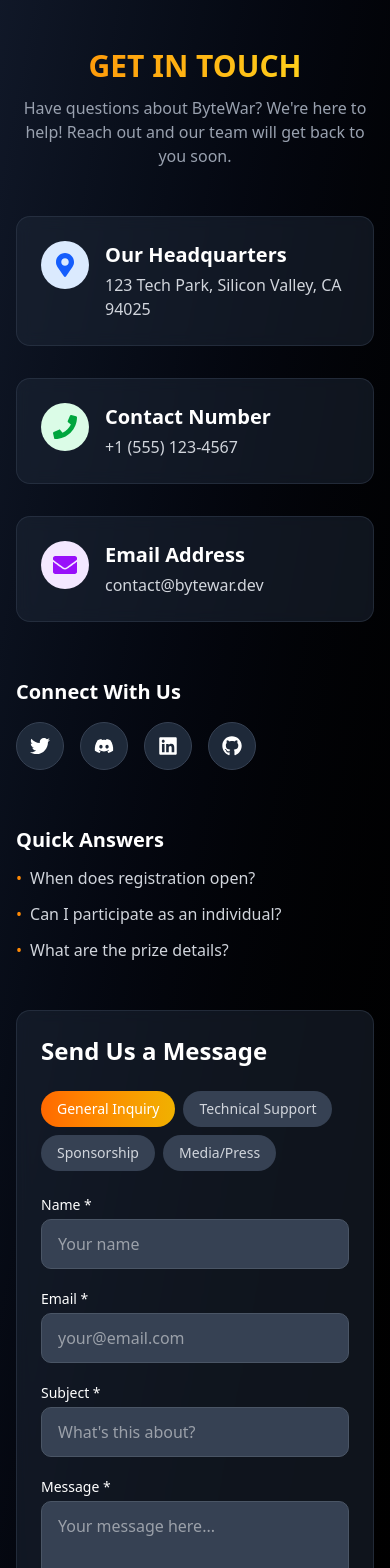
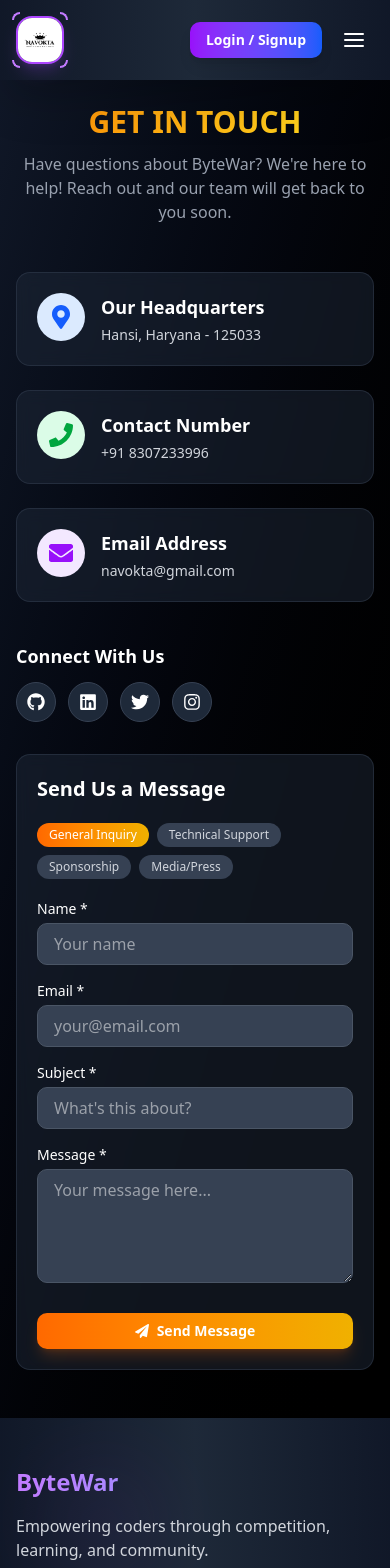
Before and after one commit to navokta/Bytewar-v2, a Next.js app: page /contact in a window 390 px wide. Shown: the top 1568 px of the page. Built offline with nearby package versions, Linux system fonts and the light colour scheme.

Commit message:
Add contact page

```diff
--- a/app/contact/page.js
+++ b/app/contact/page.js
@@ -1,7 +1,10 @@
 "use client";
-import React, { useState, useEffect } from 'react';
-import { FaTwitter, FaDiscord, FaLinkedin, FaGithub, FaPaperPlane, FaMapMarkerAlt, FaPhone, FaEnvelope } from 'react-icons/fa';
+import React, { useState } from 'react';
+import { FaTwitter, FaDiscord, FaLinkedin, FaGithub, FaPaperPlane, FaMapMarkerAlt, FaPhone, FaEnvelope, FaInstagram } from 'react-icons/fa';
 import { motion } from 'framer-motion';
+import Link from 'next/link';
+import Header from '@/components/Header';
+import Footer from '@/components/Footer';
 
 const InteractiveContactPage = () => {
   const [formData, setFormData] = useState({
@@ -70,19 +73,19 @@
     {
       icon: <FaMapMarkerAlt className="text-2xl" />,
       title: "Our Headquarters",
-      description: "123 Tech Park, Silicon Valley, CA 94025",
+      description: "Hansi, Haryana - 125033",
       color: "bg-blue-100 text-blue-600"
     },
     {
       icon: <FaPhone className="text-2xl" />,
       title: "Contact Number",
-      description: "+1 (555) 123-4567",
+      description: "+91 8307233996",
       color: "bg-green-100 text-green-600"
     },
     {
       icon: <FaEnvelope className="text-2xl" />,
       title: "Email Address",
-      description: "contact@bytewar.dev",
+      description: "navokta@gmail.com",
       color: "bg-purple-100 text-purple-600"
     }
   ];
@@ -95,6 +98,8 @@
   ];
 
   return (
+    <div>
+        <Header />
     <section className="bg-gradient-to-br from-gray-900 to-black text-white py-12 md:py-20 px-4 sm:px-6 lg:px-8">
       <div className="max-w-7xl mx-auto">
         {/* Animated Header */}
@@ -112,9 +117,9 @@
           </p>
         </motion.div>
 
-        <div className="grid grid-cols-1 lg:grid-cols-2 gap-12">
+        <div className="grid grid-cols-1 lg:grid-cols-2 gap-8 md:gap-12">
           {/* Contact Information */}
-          <div className="space-y-8">
+          <div className="space-y-6 md:space-y-8">
             {/* Contact Cards */}
             {contactMethods.map((method, index) => (
               <motion.div
@@ -122,14 +127,14 @@
                 initial={{ opacity: 0, x: -20 }}
                 animate={{ opacity: 1, x: 0 }}
                 transition={{ duration: 0.5, delay: index * 0.1 }}
-                className={`flex items-start p-6 rounded-xl backdrop-blur-sm bg-gray-800/50 border border-gray-700/50 hover:border-orange-500/50 transition-all duration-300`}
+                className={`flex items-start p-5 md:p-6 rounded-xl backdrop-blur-sm bg-gray-800/50 border border-gray-700/50 hover:border-orange-500/50 transition-all duration-300`}
               >
                 <div className={`p-3 rounded-full ${method.color} mr-4`}>
                   {method.icon}
                 </div>
                 <div>
-                  <h3 className="text-xl font-bold mb-1">{method.title}</h3>
-                  <p className="text-gray-300">{method.description}</p>
+                  <h3 className="text-lg md:text-xl font-bold mb-1">{method.title}</h3>
+                  <p className="text-sm md:text-base text-gray-300">{method.description}</p>
                 </div>
               </motion.div>
             ))}
@@ -139,48 +144,50 @@
               initial={{ opacity: 0, y: 20 }}
               animate={{ opacity: 1, y: 0 }}
               transition={{ duration: 0.5, delay: 0.3 }}
-              className="pt-6"
+              className="pt-4 md:pt-6"
             >
-              <h3 className="text-xl font-bold mb-4">Connect With Us</h3>
-              <div className="flex space-x-4">
-                {[
-                  { icon: <FaTwitter />, label: "Twitter", color: "hover:bg-blue-500" },
-                  { icon: <FaDiscord />, label: "Discord", color: "hover:bg-indigo-500" },
-                  { icon: <FaLinkedin />, label: "LinkedIn", color: "hover:bg-blue-700" },
-                  { icon: <FaGithub />, label: "GitHub", color: "hover:bg-gray-700" }
-                ].map((social, index) => (
-                  <motion.a
-                    key={index}
-                    whileHover={{ y: -3 }}
-                    href="#"
-                    className={`w-12 h-12 rounded-full bg-gray-800 border border-gray-700 flex items-center justify-center text-xl ${social.color} transition-all duration-300`}
-                    aria-label={social.label}
-                  >
-                    {social.icon}
-                  </motion.a>
-                ))}
-              </div>
-            </motion.div>
-
-            {/* FAQ Teaser */}
-            <motion.div
-              initial={{ opacity: 0, y: 20 }}
-              animate={{ opacity: 1, y: 0 }}
-              transition={{ duration: 0.5, delay: 0.4 }}
-              className="pt-6"
-            >
-              <h3 className="text-xl font-bold mb-3">Quick Answers</h3>
-              <div className="space-y-3">
-                {[
-                  "When does registration open?",
-                  "Can I participate as an individual?",
-                  "What are the prize details?"
-                ].map((question, index) => (
-                  <div key={index} className="flex items-start">
-                    <div className="text-orange-400 mr-2">•</div>
-                    <a href="#" className="text-gray-300 hover:text-orange-400 transition-colors">{question}</a>
-                  </div>
-                ))}
+              <h3 className="text-lg md:text-xl font-bold mb-3 md:mb-4">Connect With Us</h3>
+              <div className="flex space-x-3 md:space-x-4">
+                <motion.a
+                  href="https://github.com/navokta"
+                  target="_blank"
+                  rel="noopener noreferrer"
+                  whileHover={{ y: -3 }}
+                  className="w-10 h-10 md:w-12 md:h-12 rounded-full bg-gray-800 border border-gray-700 flex items-center justify-center text-lg md:text-xl hover:bg-gray-700 transition-all duration-300"
+                  aria-label="GitHub"
+                >
+                  <FaGithub />
+                </motion.a>
+                <motion.a
+                  href="https://www.linkedin.com/company/navokta/"
+                  target="_blank"
+                  rel="noopener noreferrer"
+                  whileHover={{ y: -3 }}
+                  className="w-10 h-10 md:w-12 md:h-12 rounded-full bg-gray-800 border border-gray-700 flex items-center justify-center text-lg md:text-xl hover:bg-blue-700 transition-all duration-300"
+                  aria-label="LinkedIn"
+                >
+                  <FaLinkedin />
+                </motion.a>
+                <motion.a
+                  href="https://x.com/navokta"
+                  target="_blank"
+                  rel="noopener noreferrer"
+                  whileHover={{ y: -3 }}
+                  className="w-10 h-10 md:w-12 md:h-12 rounded-full bg-gray-800 border border-gray-700 flex items-center justify-center text-lg md:text-xl hover:bg-blue-500 transition-all duration-300"
+                  aria-label="Twitter"
+                >
+                  <FaTwitter />
+                </motion.a>
+                <motion.a
+                  href="https://www.instagram.com/navokta/"
+                  target="_blank"
+                  rel="noopener noreferrer"
+                  whileHover={{ y: -3 }}
+                  className="w-10 h-10 md:w-12 md:h-12 rounded-full bg-gray-800 border border-gray-700 flex items-center justify-center text-lg md:text-xl hover:bg-pink-600 transition-all duration-300"
+                  aria-label="Instagram"
+                >
+                  <FaInstagram />
+                </motion.a>
               </div>
             </motion.div>
           </div>
@@ -190,17 +197,17 @@
             initial={{ opacity: 0, y: 20 }}
             animate={{ opacity: 1, y: 0 }}
             transition={{ duration: 0.6, delay: 0.2 }}
-            className="bg-gray-800/50 border border-gray-700/50 rounded-xl p-6 md:p-8 backdrop-blur-sm"
+            className="bg-gray-800/50 border border-gray-700/50 rounded-xl p-5 md:p-8 backdrop-blur-sm"
           >
-            <h3 className="text-2xl font-bold mb-6">Send Us a Message</h3>
+            <h3 className="text-xl md:text-2xl font-bold mb-5 md:mb-6">Send Us a Message</h3>
 
             {/* Inquiry Type Tabs */}
-            <div className="flex flex-wrap gap-2 mb-6">
+            <div className="flex flex-wrap gap-2 mb-5 md:mb-6">
               {inquiryTypes.map((type) => (
                 <button
                   key={type.id}
                   onClick={() => setActiveTab(type.id)}
-                  className={`px-4 py-2 rounded-full text-sm font-medium transition-all ${
+                  className={`px-3 py-1 md:px-4 md:py-2 rounded-full text-xs md:text-sm font-medium transition-all ${
                     activeTab === type.id
                       ? 'bg-gradient-to-r from-orange-500 to-yellow-500 text-white'
                       : 'bg-gray-700 text-gray-300 hover:bg-gray-600'
@@ -211,7 +218,7 @@
               ))}
             </div>
 
-            <form onSubmit={handleSubmit} className="space-y-5">
+            <form onSubmit={handleSubmit} className="space-y-4 md:space-y-5">
               <div>
                 <label htmlFor="name" className="block text-sm font-medium mb-1">Name *</label>
                 <input
@@ -220,7 +227,7 @@
                   name="name"
                   value={formData.name}
                   onChange={handleChange}
-                  className={`w-full px-4 py-3 rounded-lg bg-gray-700 border ${
+                  className={`w-full px-4 py-2 md:py-3 rounded-lg bg-gray-700 border ${
                     errors.name ? 'border-red-500' : 'border-gray-600 focus:border-orange-500'
                   } focus:outline-none focus:ring-2 focus:ring-orange-500/50 transition-all`}
                   placeholder="Your name"
@@ -236,7 +243,7 @@
                   name="email"
                   value={formData.email}
                   onChange={handleChange}
-                  className={`w-full px-4 py-3 rounded-lg bg-gray-700 border ${
+                  className={`w-full px-4 py-2 md:py-3 rounded-lg bg-gray-700 border ${
                     errors.email ? 'border-red-500' : 'border-gray-600 focus:border-orange-500'
                   } focus:outline-none focus:ring-2 focus:ring-orange-500/50 transition-all`}
                   placeholder="your@email.com"
@@ -252,7 +259,7 @@
                   name="subject"
                   value={formData.subject}
                   onChange={handleChange}
-                  className={`w-full px-4 py-3 rounded-lg bg-gray-700 border ${
+                  className={`w-full px-4 py-2 md:py-3 rounded-lg bg-gray-700 border ${
                     errors.subject ? 'border-red-500' : 'border-gray-600 focus:border-orange-500'
                   } focus:outline-none focus:ring-2 focus:ring-orange-500/50 transition-all`}
                   placeholder="What's this about?"
@@ -265,10 +272,10 @@
                 <textarea
                   id="message"
                   name="message"
-                  rows="5"
+                  rows="4"
                   value={formData.message}
                   onChange={handleChange}
-                  className={`w-full px-4 py-3 rounded-lg bg-gray-700 border ${
+                  className={`w-full px-4 py-2 md:py-3 rounded-lg bg-gray-700 border ${
                     errors.message ? 'border-red-500' : 'border-gray-600 focus:border-orange-500'
                   } focus:outline-none focus:ring-2 focus:ring-orange-500/50 transition-all`}
                   placeholder="Your message here..."
@@ -281,15 +288,15 @@
                   type="submit"
                   disabled={isSubmitting}
                   whileTap={{ scale: 0.95 }}
-                  className={`w-full flex items-center justify-center px-6 py-3 rounded-lg font-bold transition-all ${
+                  className={`w-full flex items-center justify-center px-5 py-2 md:px-6 md:py-3 rounded-lg font-bold transition-all ${
                     isSubmitting
                       ? 'bg-gray-600 cursor-not-allowed'
                       : 'bg-gradient-to-r from-orange-500 to-yellow-500 hover:from-orange-600 hover:to-yellow-600'
-                  } shadow-lg shadow-orange-500/20`}
+                  } shadow-lg shadow-orange-500/20 text-sm md:text-base`}
                 >
                   {isSubmitting ? (
                     <span className="flex items-center">
-                      <svg className="animate-spin -ml-1 mr-3 h-5 w-5 text-white" xmlns="http://www.w3.org/2000/svg" fill="none" viewBox="0 0 24 24">
+                      <svg className="animate-spin -ml-1 mr-2 h-4 w-4 md:h-5 md:w-5 text-white" xmlns="http://www.w3.org/2000/svg" fill="none" viewBox="0 0 24 24">
                         <circle className="opacity-25" cx="12" cy="12" r="10" stroke="currentColor" strokeWidth="4"></circle>
                         <path className="opacity-75" fill="currentColor" d="M4 12a8 8 0 018-8V0C5.373 0 0 5.373 0 12h4zm2 5.291A7.962 7.962 0 014 12H0c0 3.042 1.135 5.824 3 7.938l3-2.647z"></path>
                       </svg>
@@ -307,7 +314,7 @@
                 <motion.div
                   initial={{ opacity: 0, y: 10 }}
                   animate={{ opacity: 1, y: 0 }}
-                  className="mt-4 p-4 bg-green-900/50 border border-green-700 rounded-lg text-green-300"
+                  className="mt-3 p-3 md:p-4 bg-green-900/50 border border-green-700 rounded-lg text-sm md:text-base text-green-300"
                 >
                   Thank you! Your message has been sent successfully. We'll get back to you soon.
                 </motion.div>
@@ -316,26 +323,9 @@
           </motion.div>
         </div>
       </div>
-
-      {/* Map Placeholder */}
-      <motion.div
-        initial={{ opacity: 0 }}
-        animate={{ opacity: 1 }}
-        transition={{ duration: 0.8, delay: 0.6 }}
-        className="max-w-7xl mx-auto mt-16 rounded-xl overflow-hidden border border-gray-700/50"
-      >
-        <div className="h-64 md:h-80 bg-gray-800/50 flex items-center justify-center">
-          <div className="text-center">
-            <FaMapMarkerAlt className="mx-auto text-4xl text-orange-500 mb-3" />
-            <h3 className="text-xl font-bold mb-1">Our Location</h3>
-            <p className="text-gray-400">123 Tech Park, Silicon Valley</p>
-            <button className="mt-4 px-4 py-2 bg-gray-700 hover:bg-gray-600 rounded-lg text-sm transition-colors">
-              View on Google Maps
-            </button>
-          </div>
-        </div>
-      </motion.div>
     </section>
+    <Footer />
+    </div>
   );
 };
 
```
